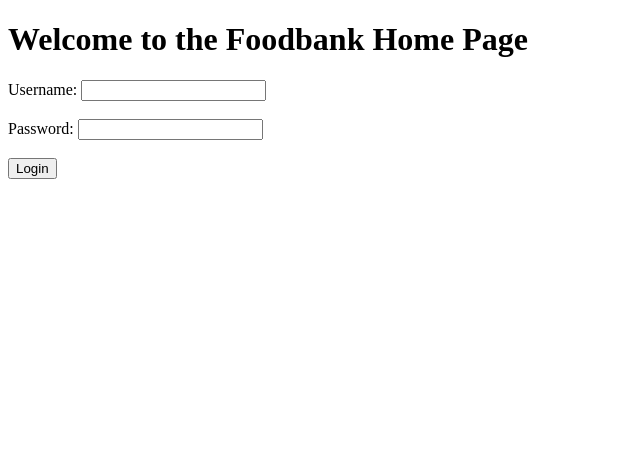
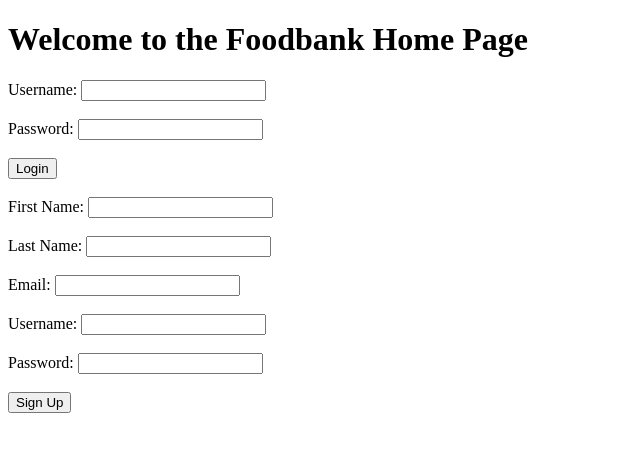
Before and after one commit to maxkooz/foodbank, a Django app: page / in a window 1280 px wide. Shown: the top 452 px of the page, without its empty margins (0-640 px from the left). Run offline with Django 4.2, Linux system fonts and the light colour scheme.

Commit message:
added login, logout, and sign up

```diff
--- a/foodbank/templates/home.html
+++ b/foodbank/templates/home.html
@@ -5,7 +5,12 @@
 </head>
 <body>
     <h1>Welcome to the Foodbank Home Page</h1>
-    <form method="post" action="{% url 'main_page' %}">
+    {% if error_msg %}
+        <p>{{error_msg}}</p>
+    {% endif %}
+
+
+    <form method="post" action="{% url 'foodbank:login' %}">
         {% csrf_token %}
         <label for="username">Username:</label>
         <input type="text" id="username" name="username"><br><br>
@@ -13,5 +18,23 @@
         <input type="password" id="password" name="password"><br><br>
         <button type="submit">Login</button>
     </form>
+
+    <br>
+    <form method="post" action="{% url 'foodbank:sign_up' %}">
+        {% csrf_token %}
+        <label for="first_name">First Name:</label>
+        <input type="text" id="first_name" name="first_name"><br><br>
+        <label for="last_name">Last Name:</label>
+        <input type="text" id="last_name" name="last_name"><br><br>
+        <label for="email">Email:</label>
+        <input type="text" id="email" name="email"><br><br>
+        <label for="username">Username:</label>
+        <input type="text" id="username" name="username"><br><br>
+        <label for="password">Password:</label>
+        <input type="password" id="password" name="password"><br><br>
+        <button type="submit">Sign Up</button>
+    </form>
+
+
 </body>
 </html>
--- a/foodbank/templates/main_page.html
+++ b/foodbank/templates/main_page.html
@@ -40,5 +40,9 @@
         <button onclick="location.href='#'">Distributed Food Items</button>
         <button onclick="location.href='#'">Recipient Organization</button>
     </div>
+
+    <div>
+        <a href="{% url 'foodbank:logout' %}">Logout</a>
+    </div>
 </body>
 </html>
--- a/foodbank/urls.py
+++ b/foodbank/urls.py
@@ -1,8 +1,12 @@
 from django.urls import path
 from django.contrib.auth.views import LoginView
-from .views import home_view
+from . import views
 
+app_name = 'foodbank'
 urlpatterns = [
-    path('', home_view, name='home'),
-    path('main_page/', LoginView.as_view(template_name='main_page.html', redirect_authenticated_user=True), name='main_page'),
+    path('', views.home_view, name='home'),
+    path('sign_up/', views.sign_up_view, name='sign_up'),
+    path('login/', views.login_view, name='login'),
+    path('logout/', views.logout_view, name='logout'),
+    path('main_page/', views.main_page_view, name='main_page'),
 ]
--- a/foodbank/views.py
+++ b/foodbank/views.py
@@ -1,6 +1,44 @@
-from django.shortcuts import render
-# Create your views here.iuhiuhi
-from django.shortcuts import render
+from django.shortcuts import render, redirect
+from django.urls import reverse
+from django.contrib.auth import authenticate, login, logout
+from django.contrib.auth.models import User
 
 def home_view(request):
     return render(request, 'home.html')
+
+def login_view(request):
+    username = request.POST["username"]
+    password = request.POST["password"]
+
+    user = authenticate(request, username=username, password=password)
+
+    if user is not None:
+        login(request, user)
+
+        return redirect(reverse('foodbank:main_page'))
+    else:
+        return render(request, 'home.html', {"error_msg": "Login Failed"})
+
+def logout_view(request):
+    logout(request)
+    return redirect(reverse('foodbank:main_page'))
+
+def sign_up_view(request):
+    username = request.POST["username"]
+    password = request.POST["password"]
+    first_name = request.POST["first_name"]
+    last_name = request.POST["last_name"]
+    email = request.POST["email"]
+
+    user = User.objects.create_user(username, email=email, password=password)
+    user.first_name = first_name
+    user.last_name = last_name
+    user.save()
+
+    return redirect(reverse('foodbank:main_page'))
+
+def main_page_view(request):
+    if not request.user.is_authenticated:
+        return redirect(reverse('foodbank:home'))
+
+    return render(request, 'main_page.html')
```
